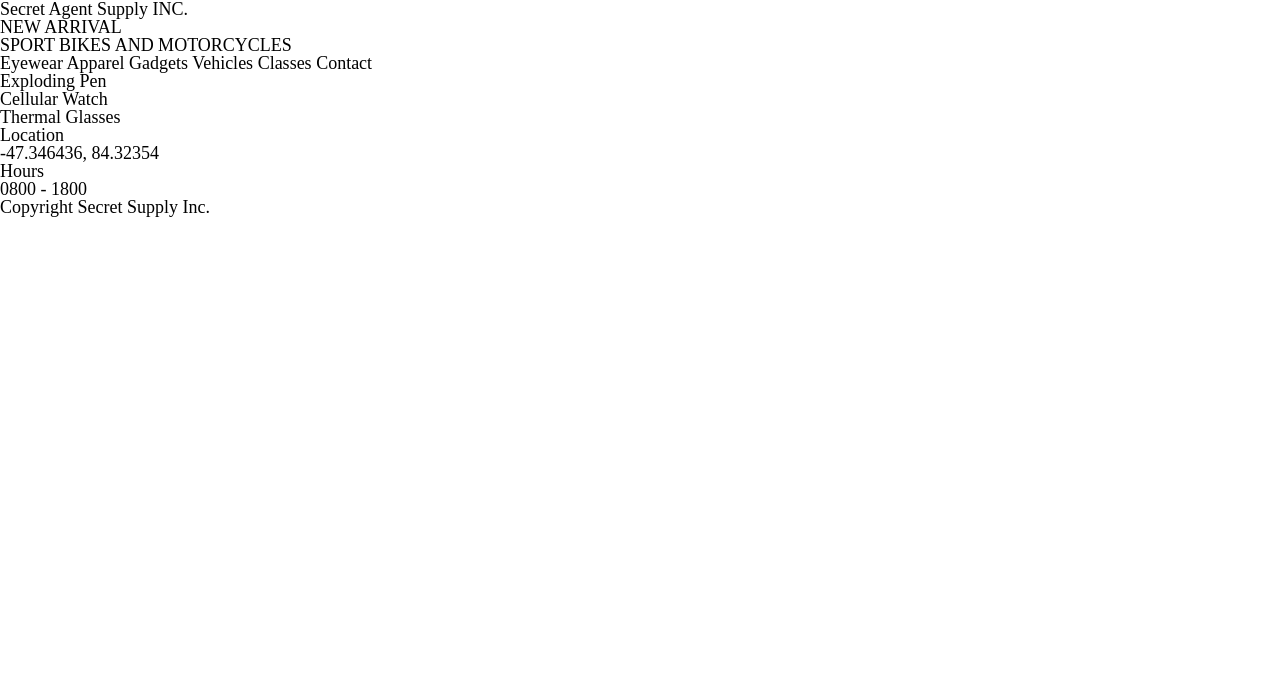
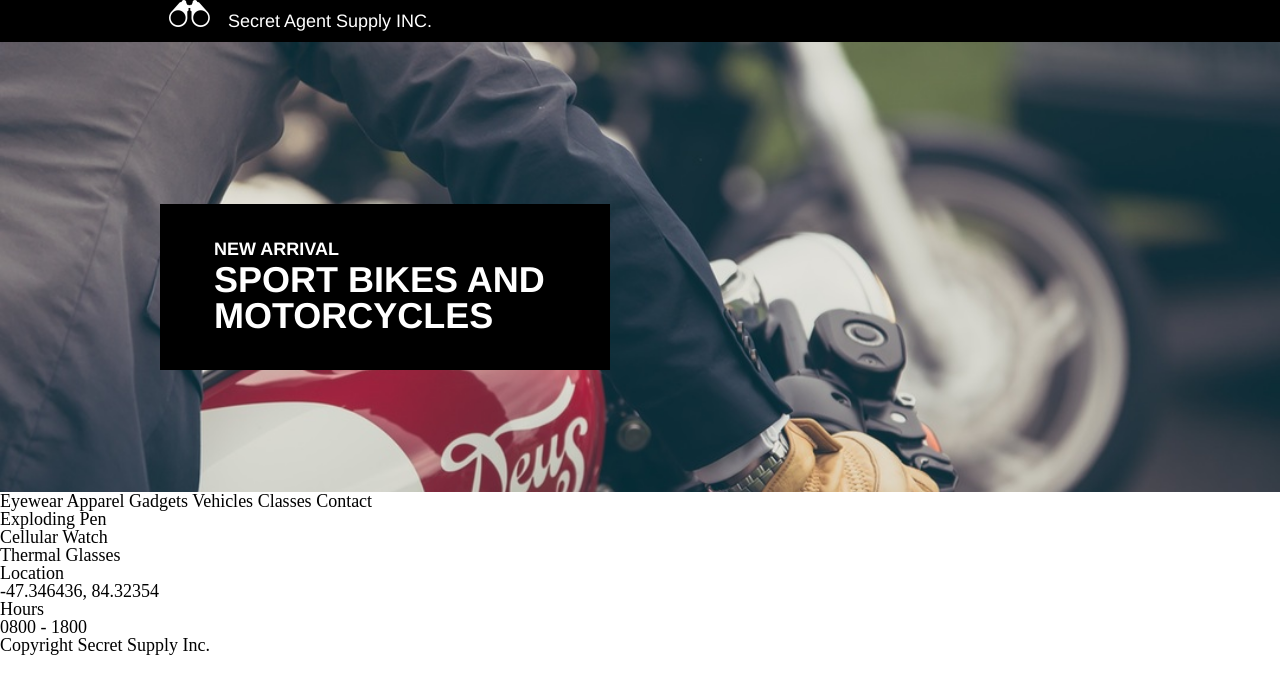
Before and after one commit to LPKaizen/secretagentsupply, a plain HTML site: page index.html in a window 1280 px wide. Drawn offline with Linux system fonts and the light colour scheme.

Commit message:
version 0.6.0, added main section with css formatting

```diff
--- a/index.html
+++ b/index.html
@@ -12,19 +12,23 @@
       <!--header section-->
 
         <div class="header">
-          <div class="logo">
-          </div>
-          <div class="maintitle">
-             <p>Secret Agent Supply INC.</p>
+
+           <div class="headercontentcontainer">
+              <img class="logo" src="./resources/images/logo.png">
+              <div class="maintitle">
+                 <p>Secret Agent Supply INC.</p>
+              </div>
           </div>
         </div>
 
         <!--main section-->
-        <div class="Mainsection">
+        <div class="mainsection">
+          <div class="mainheadingcontainer">
           <div class="mainheading">
-            <h1>NEW ARRIVAL</h1>
-            <h1>SPORT BIKES AND MOTORCYCLES</h1>
+              <p class="newarrival">NEW ARRIVAL</p>
+              <p class="sports">SPORT BIKES AND MOTORCYCLES</p>
           </div>
+        </div>
         </div>
 
         <nav class="midnav">
@@ -35,6 +39,8 @@
            <a>Classes</a>
            <a>Contact</a>
        </nav>
+
+<!--beginning of  information section-->
 
        <div class="infosection">
 
@@ -75,7 +81,7 @@
         </div>
      </div>
 
-   </div>
+
 
   </body>
 
@@ -86,4 +92,6 @@
 
     </footer>
 
+  </div>
+
 </html>
--- a/resources/css/index.css
+++ b/resources/css/index.css
@@ -1,3 +1,77 @@
 html {
   font-size: 18px;
+
 }
+
+.headercontentcontainer {
+  margin: auto;
+  width: 960px;
+  display: flex;
+  justify-content: flex-start;
+}
+
+
+/* header section */
+
+.header {
+   height: auto;
+   width: 100%;
+   background-color: black;
+   display: flex;
+}
+
+.maintitle {
+  font-family: helvetica;
+  font-size: 1rem;
+  height: auto;
+  width: auto;
+  color: white;
+  padding-top: 0.66rem;
+  padding-bottom: 0.66rem;
+}
+
+.logo {
+   height: 1.5rem;
+   z-index: 1;
+   padding-left: 0.5rem;
+   padding-right:1rem;
+}
+
+.mainsection {
+  background-image: url("../images/moto.jpg");
+  background-color: black;
+  height: 25rem;
+  background-size: cover;
+  background-repeat: no-repeat;
+}
+
+.mainheadingcontainer {
+  width: 960px;
+  margin: auto;
+}
+
+.mainheading {
+  width: 25rem;
+  padding-top: 9rem;
+}
+
+.newarrival {
+   font-family: helvetica;
+   font-weight: bold;
+   font-size: 1rem;
+   color: white;
+   padding-top: 2rem;
+   padding-left: 3rem;
+   padding-bottom: 0.25rem;
+   background-color: black;
+}
+
+.sports {
+  font-family: helvetica;
+  font-weight: bold;
+  font-size: 2rem;
+  color: white;
+  padding-left: 3rem;
+  background-color: black;
+  padding-bottom: 2rem;
+}
```
